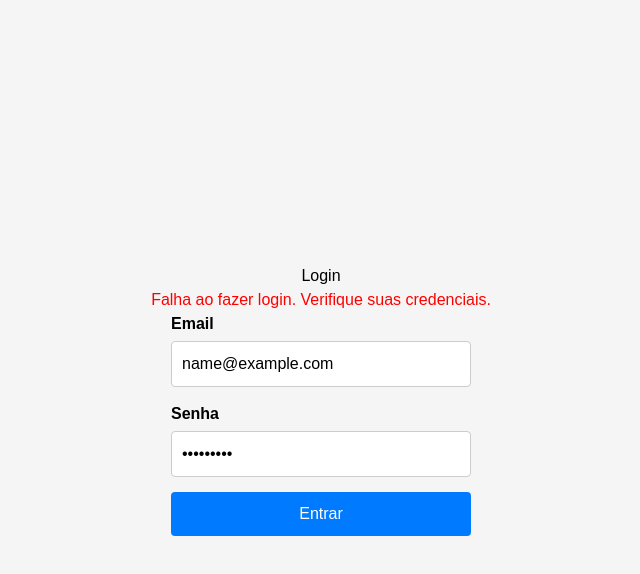
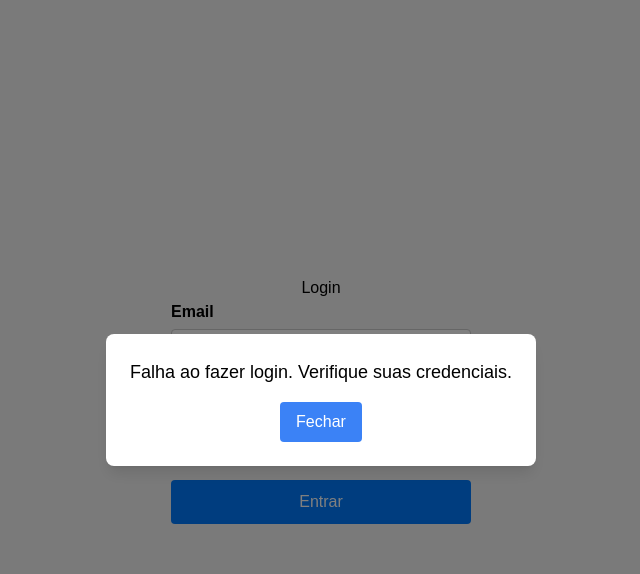
Before and after one commit to jpcadinelli/controle-estoque-react, a React (Vite) app: page / in a window 1280 px wide. Both pictures are taken after typing "name@example.com", "Sample123" into the empty fields and a click on the button "Entrar". Shown: the top 574 px of the page, without its empty margins (319-959 px from the left). Built offline with nearby package versions, Linux system fonts and the light colour scheme; no server answers.

Commit message:
Changes by pedro popup

```diff
--- /dev/null
+++ b/src/components/authPopups.tsx
@@ -0,0 +1,24 @@
+import React from "react";
+
+interface AuthPopupProps {
+    message: string;
+    onClose: () => void;
+}
+
+const AuthPopup: React.FC<AuthPopupProps> = ({ message, onClose }) => {
+    return (
+        <div className="fixed inset-0 flex items-center justify-center bg-black bg-opacity-50">
+            <div className="bg-white p-6 rounded-lg shadow-lg text-center">
+                <p className="text-lg">{message}</p>
+                <button
+                    onClick={onClose}
+                    className="mt-4 px-4 py-2 bg-blue-500 text-white rounded hover:bg-blue-700"
+                >
+                    Fechar
+                </button>
+            </div>
+        </div>
+    );
+};
+
+export default AuthPopup;
--- a/src/pages/LoginPage.tsx
+++ b/src/pages/LoginPage.tsx
@@ -1,12 +1,15 @@
 import React, { useState } from 'react';
 import authService from '../services/authServices';
 import './LoginPage.css';
-import Cookies from 'js-cookie'
+import Cookies from 'js-cookie';
+import AuthPopup from '../components/authPopups.tsx'
 
 const LoginPage: React.FC = () => {
     const [email, setEmail] = useState('');
     const [password, setPassword] = useState('');
     const [error, setError] = useState<string | null>(null);
+    const [showPopup, setShowPopup] = useState(false);
+    const [message, setMessage] = useState('');
 
     const handleLogin = async (e: React.FormEvent) => {
         e.preventDefault();
@@ -14,10 +17,14 @@ const LoginPage: React.FC = () => {
         try {
             const token = await authService.login(email, password);
             Cookies.set('token', token, { expires: 1, secure: true, sameSite: 'Strict' });
+            setMessage('Login realizado com sucesso!');
+            setShowPopup(true);
             window.location.href = '/success';
             // eslint-disable-next-line @typescript-eslint/no-unused-vars
         } catch (err) {
-            setError('Falha ao fazer login. Verifique suas credenciais.');
+            // setError('Falha ao fazer login. Verifique suas credenciais.');
+            setMessage('Falha ao fazer login. Verifique suas credenciais.');
+            setShowPopup(true);
         }
     };
 
@@ -44,6 +51,8 @@ const LoginPage: React.FC = () => {
                 />
                 <button onClick={handleLogin} type="submit">Entrar</button>
             </form>
+
+            {showPopup && <AuthPopup message={message} onClose={() => setShowPopup(false)} />}
         </div>
     );
 };
```
